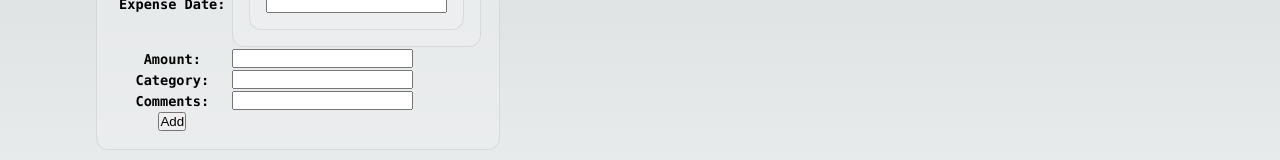
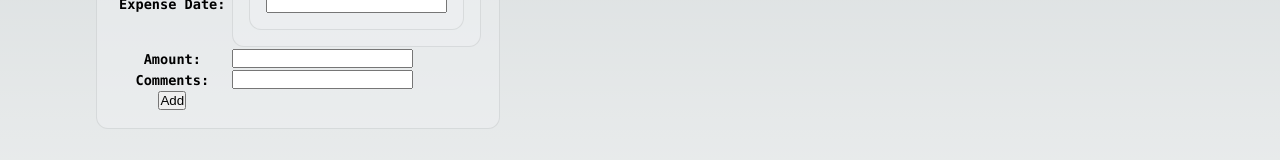
Before and after one commit to Aravindr1986/Monthly, a Next.js app: page /expense in a window 1280 px wide. Shown: the part 192-352 px from the top of the page. Built offline with nearby package versions, Linux system fonts and the light colour scheme; no server answers; the database is empty.

Commit message:
Added refresh for expense addition

```diff
--- a/pages/expense.js
+++ b/pages/expense.js
@@ -20,7 +20,6 @@ export default function Expense() {
     bodyData.expenseDate=selectedDate
     bodyData.Amount=event.target.amount.value
     bodyData.comments=event.target.comments.value
-    bodyData.category=event.target.category.value
 
     const endpoint = '/api/expense'
     const options = {
@@ -36,7 +35,8 @@ export default function Expense() {
     let data = await response.json()
     console.log(data)
     if(response.status==200){
-      router.push("./dashboard")
+      router.reload()
+      //router.push("./dashboard")
     }
   };
   useEffect(() => {
@@ -99,10 +99,6 @@ export default function Expense() {
                             <td><input type="text" id="amount" name="amount"  required /></td>
                           </tr>
                           <tr>
-                            <th>Category: </th>
-                            <td><input type="text" id="category" name="category"  required /></td>
-                          </tr>
-                          <tr>
                             <th>Comments: </th>
                             <td><input type="text" id="comments" name="comments"  required /></td>
                           </tr>
```
